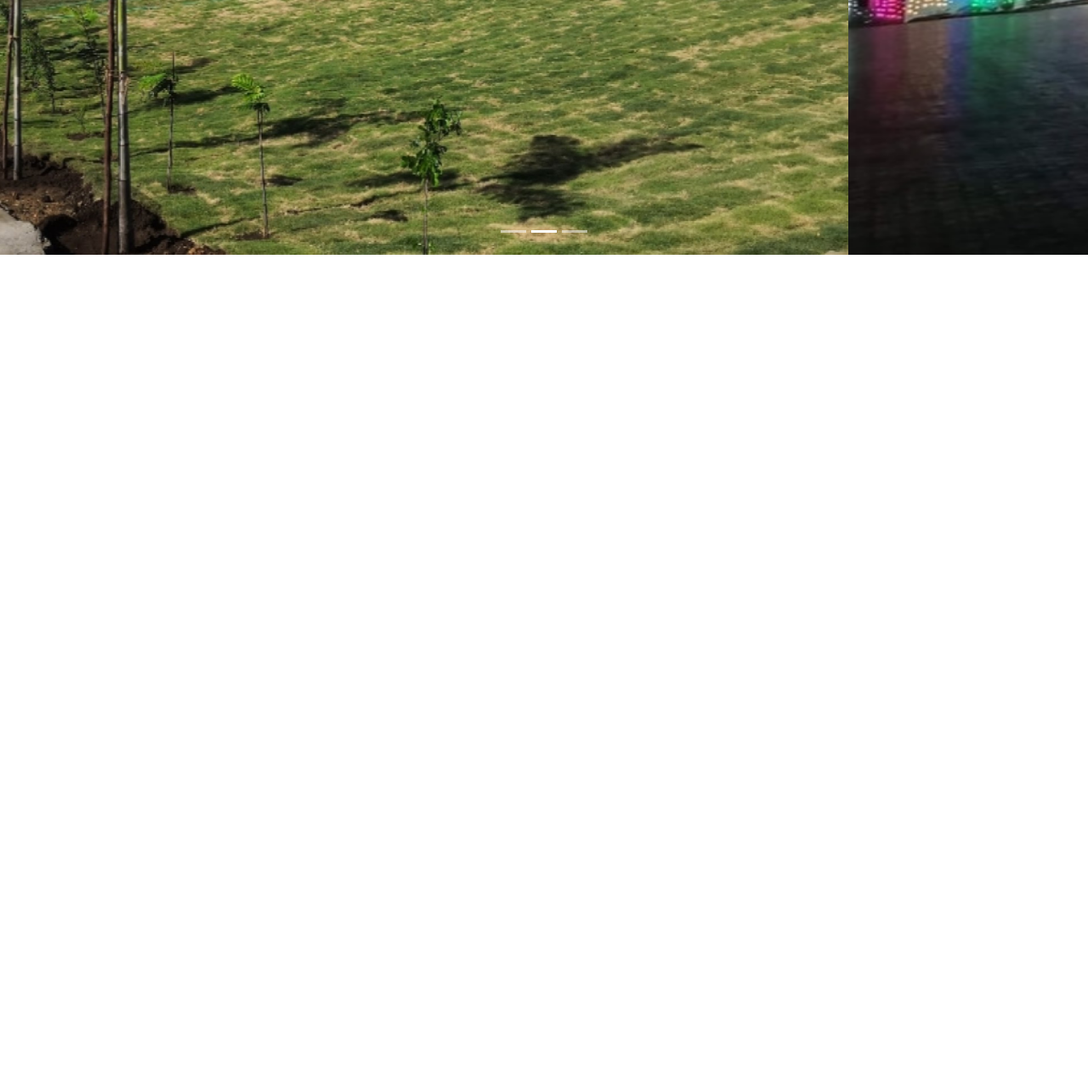
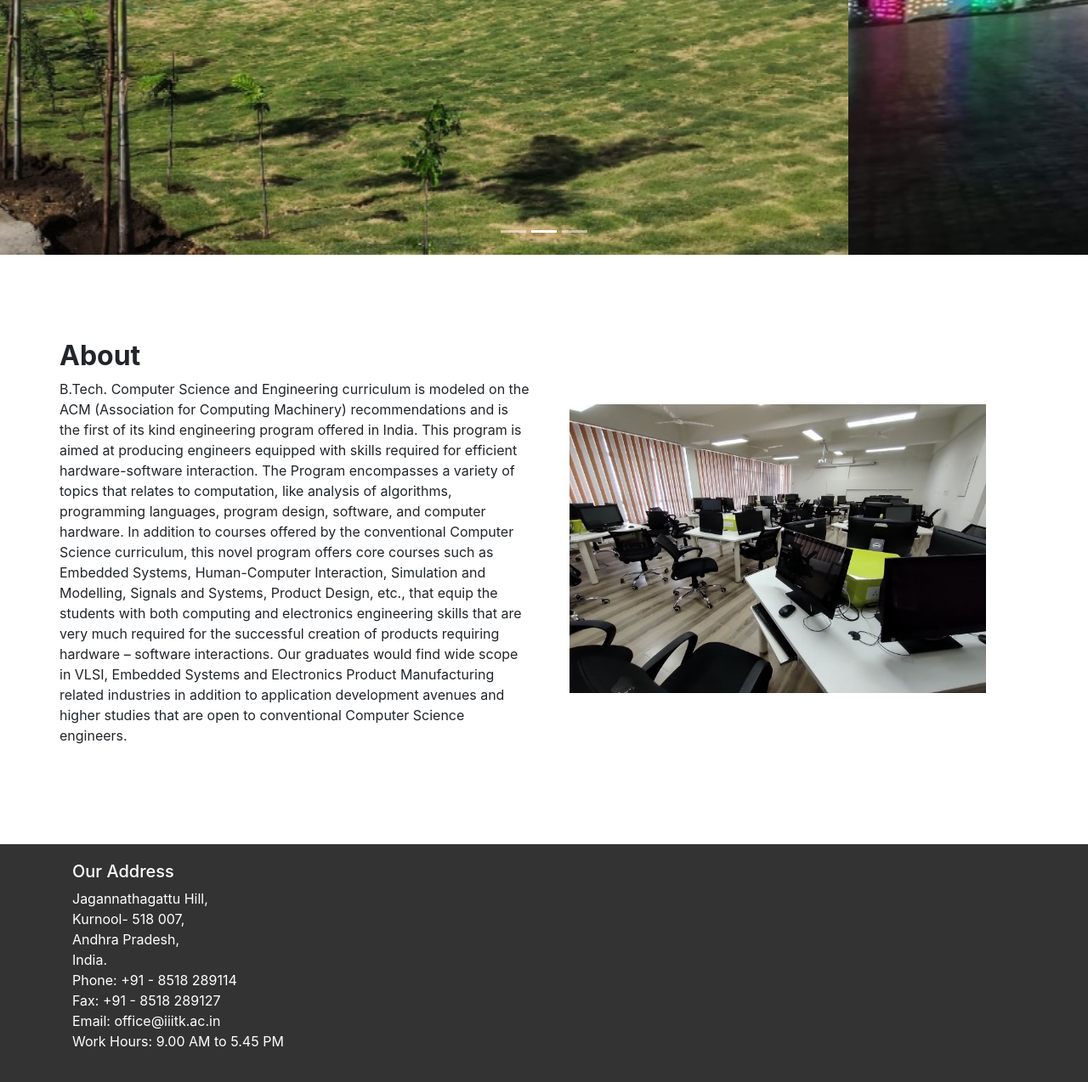
Before and after one commit to ayush2999/COE-Website, a website: page index.html in a window 1280 px wide. Shown: the part 500-1774 px from the top of the page at 85% size. Before the commit the page ends 800 px from the top, so only its background shows below. Drawn offline with nearby package versions, Linux system fonts and the light colour scheme.

Commit message:
about-section

```diff
--- a/css/animation.css
+++ b/css/animation.css
@@ -13,7 +13,21 @@
   .fadeInRight{
     animation: fadeInRight 1s;
   }
+  @keyframes fadeInLeft {
+    from {
+      opacity: 0;
+      transform: translateX(40%);
+    }
 
+    to {
+      opacity: 1;
+      transform: none;
+    }
+  }
+
+  .fadeInLeft{
+    animation: fadeInLeft 1s;
+  }
   @keyframes flash {
     from {
       opacity: 0;
--- a/css/style.css
+++ b/css/style.css
@@ -10,3 +10,13 @@
 .carousel-item img{
   height: 100vh;
 }
+.about-style{
+  padding: 100px 0px 100px 0px;
+}
+.about-style img{
+  padding: 30px 30px 30px;
+}
+.footer{
+   background-color: #333333;
+   padding: 20px;
+}
--- a/index.html
+++ b/index.html
@@ -25,7 +25,7 @@
             </button>
            <div class="text-white fadeInRight mr-auto ml-2">
             <h6><strong>Indian Institute of Information Technology Design & Manufacturing
-            </strong><br><p class="font-weight-lighter">Kurnool, AP</p></h6>
+            </strong><br><p class="font-weight-lighter fadeInLeft">Kurnool, AP</p></h6>
           </div>
              <div class="collapse navbar-collapse " id="navbarNav">
                     <ul class="navbar-nav ml-auto flash">
@@ -74,16 +74,36 @@
           <span class="sr-only">Next</span>
         </a>
     </div>
+    <div class="container about-style">
+      <h2><strong>About</strong></h2>
+      <div class="row">
+      <p class="col-md-6">
+        B.Tech. Computer Science and Engineering curriculum is modeled on the ACM (Association for Computing Machinery) recommendations and is the first of its kind engineering program offered in India. This program is aimed at producing engineers equipped with skills required for efficient hardware-software interaction. The Program encompasses a variety of topics that relates to computation, like analysis of algorithms, programming languages, program design, software, and computer hardware.  In addition to courses offered by the conventional Computer Science curriculum, this novel program offers core courses such as Embedded Systems, Human-Computer Interaction, Simulation and Modelling, Signals and Systems, Product Design, etc., that equip the students with both computing and electronics engineering skills that are very much required for the successful creation of products requiring hardware – software interactions.
+         Our graduates would find wide scope in VLSI, Embedded Systems and Electronics Product Manufacturing related industries in addition to application development avenues and higher studies that are open to conventional Computer Science engineers.
+      </p>
+      <img src="img/team-3.jpg" class="fadeInLeft wow" height="400" width="550"/>
+      </div>
+    </div>
 
-
+    <footer class="footer text-white">
+     <div class="container">
+      <div>
+        <h5>Our Address</h5>
+        <address>
+          Jagannathagattu Hill,<br>
+          Kurnool- 518 007,<br>
+          Andhra Pradesh,<br>
+          India.<br>
+          Phone: +91 - 8518 289114<br>
+          Fax: +91 - 8518 289127<br>
+          Email: office@iiitk.ac.in<br>
+          Work Hours: 9.00 AM to 5.45 PM<br>
+   </address>
+    </div>
+       </div>
+    </footer>
     <script src="node_modules/jquery/dist/jquery.slim.min.js"></script>
     <script src="node_modules/popper.js/dist/umd/popper.min.js"></script>
     <script src="node_modules/bootstrap/dist/js/bootstrap.min.js"></script>
 </body>
-
-<footer>
-
-
-</footer>
-
 </html>
```
